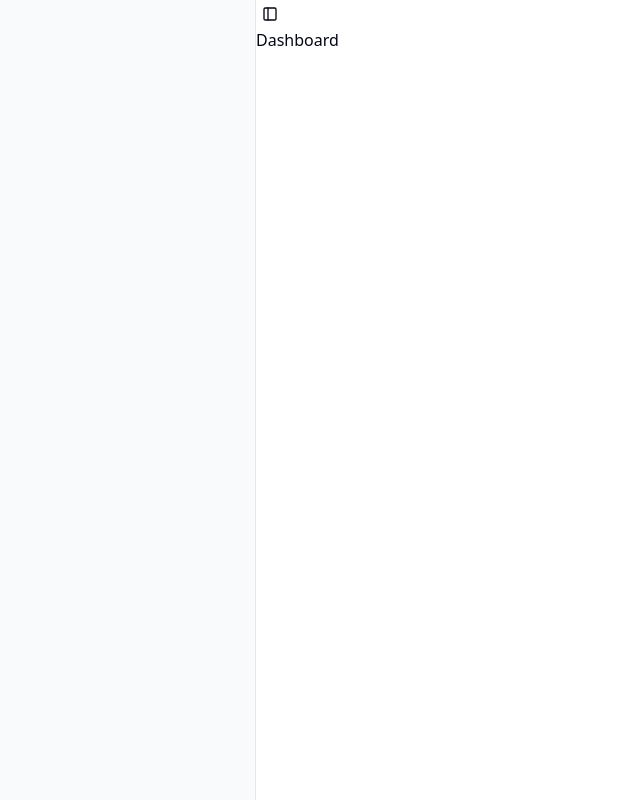
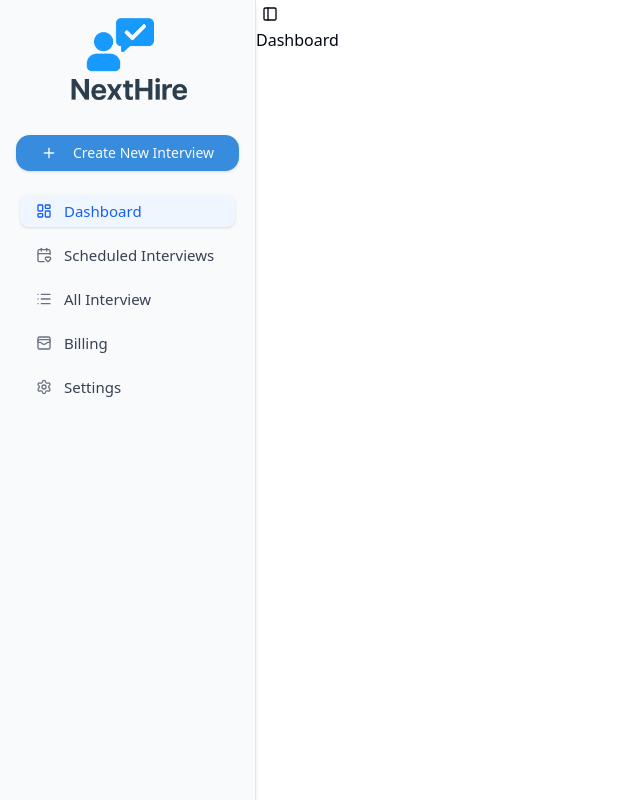
Before and after one commit to bhagatankit05/NextHire_, a Next.js app: page /dashboard in a window 1280 px wide. Shown: the whole page, without its empty margins (0-640 px from the left). Built offline with nearby package versions, Linux system fonts and the light colour scheme.

Commit message:
feat: implement AppSidebar with dynamic menu items and add SideBarOptions for navigation

```diff
--- a/app/(main)/_components/AppSidebar.jsx
+++ b/app/(main)/_components/AppSidebar.jsx
@@ -1,20 +1,72 @@
+"use client"
+import { Button } from "@/components/ui/button"
 import {
     Sidebar,
     SidebarContent,
-    SidebarFooter,
     SidebarGroup,
     SidebarHeader,
+    SidebarMenu,
+    SidebarMenuButton,
+    SidebarMenuItem,
 } from "@/components/ui/sidebar"
+import { SideBarOptions } from "@/services/Constant"
+import { Plus } from "lucide-react"
+import Image from "next/image"
+import Link from "next/link"
+import { usePathname } from "next/navigation"
 
 export function AppSidebar() {
+    const path = usePathname();
+
     return (
-        <Sidebar>
-            <SidebarHeader />
+        <Sidebar className="bg-white shadow-md border-r border-gray-200">
+            {/* Header */}
+            <SidebarHeader className="flex flex-col items-center p-4">
+                <Image
+                    src="/logo.png"
+                    alt="Logo"
+                    width={120}
+                    height={40}
+                    className="w-[150px] object-contain mb-6"
+                />
+
+                <Button className="w-full rounded-xl shadow hover:shadow-lg transition-all duration-300">
+                    <Plus className="mr-2 h-4 w-4" /> Create New Interview
+                </Button>
+            </SidebarHeader>
+
+            {/* Menu */}
             <SidebarContent>
-                <SidebarGroup />
-                <SidebarGroup />
+                <SidebarGroup>
+                    <SidebarMenu className="space-y-2 px-3">
+                        {SideBarOptions.map((option, index) => {
+                            const isActive = path === option.path;
+
+                            return (
+                                <SidebarMenuItem key={index}>
+                                    <SidebarMenuButton asChild>
+                                        <Link
+                                            href={option.path}
+                                            className={`flex items-center gap-3 px-4 py-3 rounded-lg transition-all duration-300 ease-in-out group
+                                                ${isActive
+                                                    ? "bg-blue-50 text-blue-600 font-semibold shadow-sm"
+                                                    : "text-gray-700 hover:bg-gray-100 hover:text-blue-600"
+                                                }`}
+                                        >
+                                            <option.icon
+                                                className={`h-5 w-5 transition-colors duration-300
+                                                    ${isActive ? "text-blue-600" : "text-gray-500 group-hover:text-blue-600"}
+                                                `}
+                                            />
+                                            <span className="text-[15px] font-medium leading-6">{option.name}</span>
+                                        </Link>
+                                    </SidebarMenuButton>
+                                </SidebarMenuItem>
+                            )
+                        })}
+                    </SidebarMenu>
+                </SidebarGroup>
             </SidebarContent>
-            <SidebarFooter />
         </Sidebar>
     )
 }
--- /dev/null
+++ b/services/Constant.jsx
@@ -0,0 +1,31 @@
+import { CalendarHeart, LayoutDashboard, List, Settings, WalletCards } from "lucide-react";
+
+export const SideBarOptions = [
+    {
+        name: "Dashboard",
+        icon: LayoutDashboard,
+        path: '/dashboard'
+    },
+    {
+        name: "Scheduled Interviews",
+        icon: CalendarHeart,
+        path: '/scheduled-interviews'
+    },
+    {
+        name: "All Interview",
+        icon: List,
+        path: '/all-interviews'
+    },
+
+    {
+        name: "Billing",
+        icon: WalletCards,
+        path: '/billing'
+    },
+    {
+        name: "Settings",
+        icon: Settings,
+        path: '/settings'
+    },
+
+]
```
